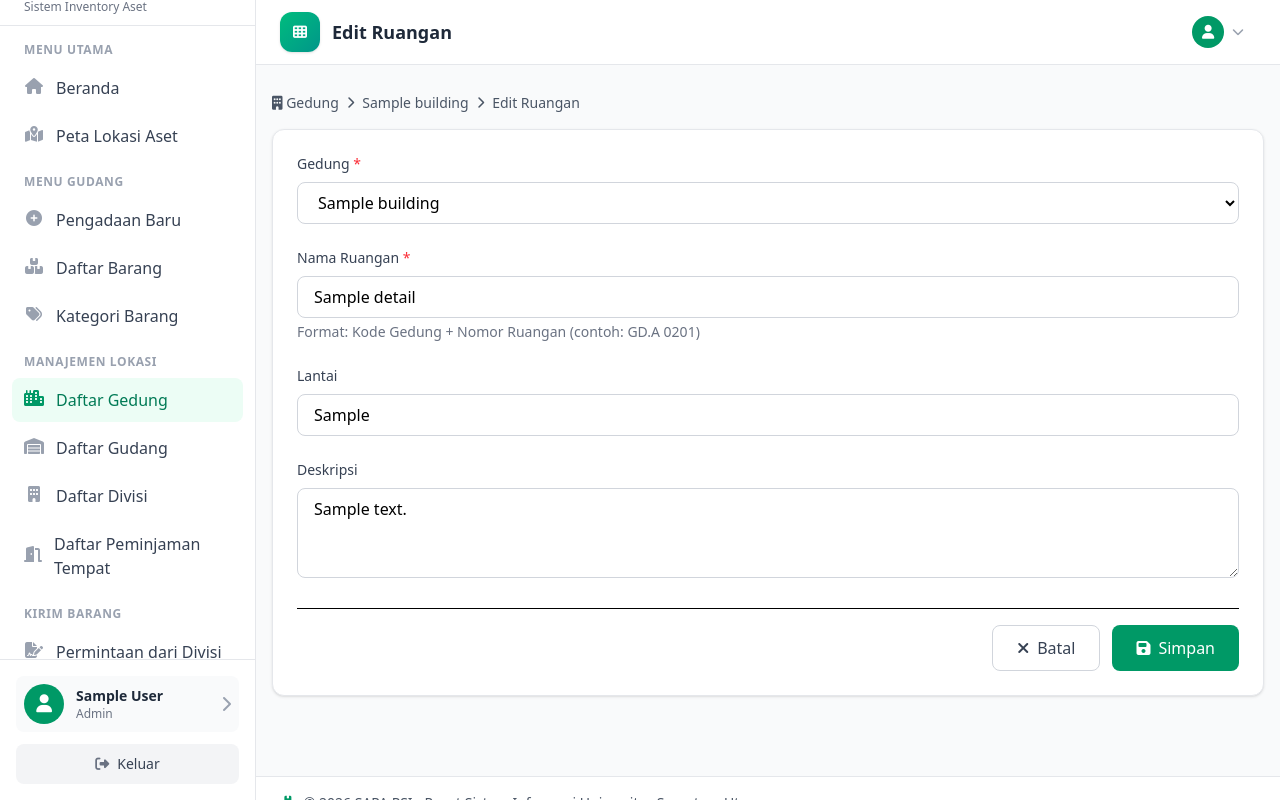
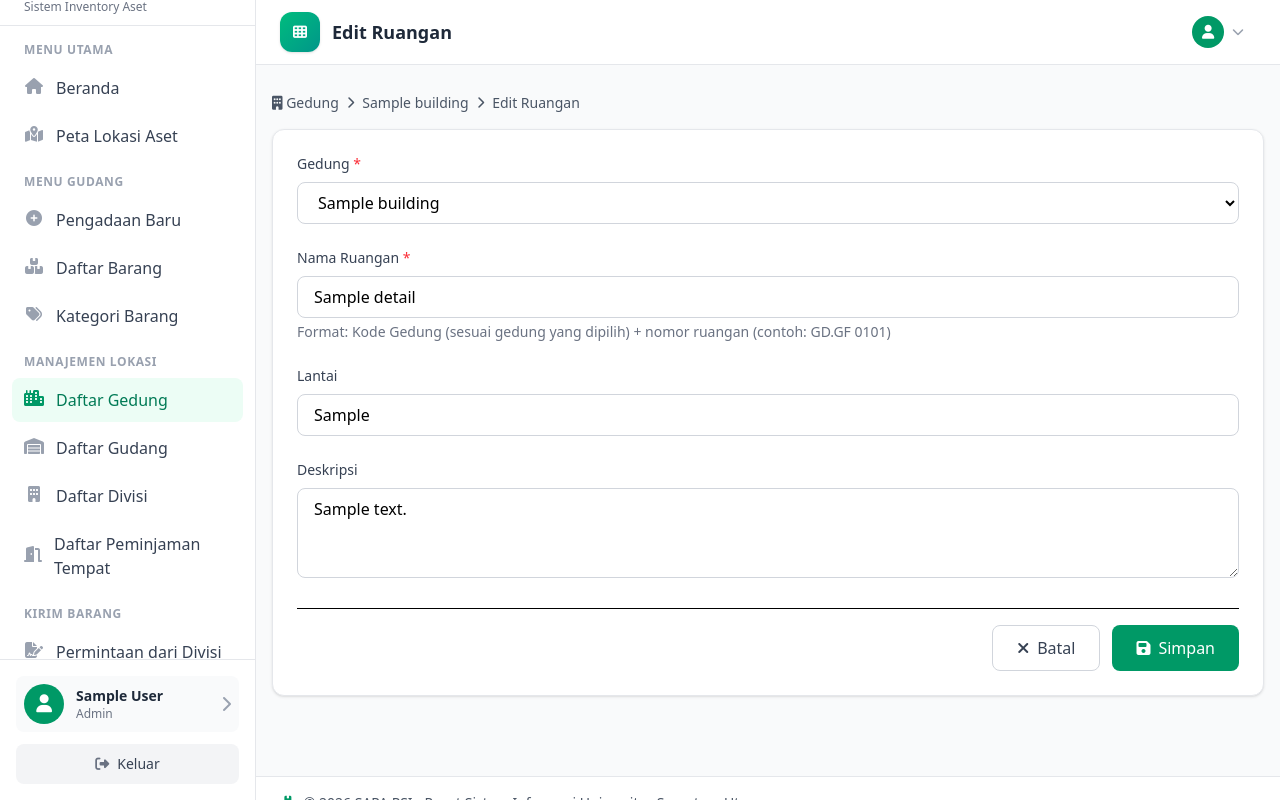
Before and after one commit to Naminiges/Smart-Geo-Inventory, a Flask app: page /buildings/rooms/1/edit in a window 1280 px wide. Run offline with Flask 3, Linux system fonts and the light colour scheme; a user stored in the database is signed in; tables that the repository leaves empty hold one stand-in row (values such as "Sample post"); style sheets or scripts are compiled from the project's sources; parts of the project's set-up code (start-up, migrations or seed data) failed here and were passed over; some libraries are stand-ins or nearby versions.

Commit message:
Update room name format validation and placeholder text in forms for clarity

```diff
--- a/app/forms/warehouse_forms.py
+++ b/app/forms/warehouse_forms.py
@@ -1,4 +1,3 @@
-import re
 from flask_wtf import FlaskForm
 from wtforms import StringField, TextAreaField, FloatField, SelectField, SubmitField
 from wtforms.validators import DataRequired, Length, Optional, NumberRange, ValidationError
@@ -19,10 +18,6 @@ def validate_room_name_format(form, field):
         raise ValidationError('Format nama ruangan tidak valid. Gunakan kode gedung yang sesuai.')
 
     building_code = parts[0]
-
-    # Check building code format (e.g., GD.A, GD.B, GD.H)
-    if not re.match(r'^GD\.[A-Z]$', building_code):
-        raise ValidationError('Format nama ruangan tidak valid. Gunakan kode gedung yang sesuai.')
 
     # Validate that the building code in room_name matches the selected building
     building_id = form.building_id.data
--- a/app/templates/buildings/room_form.html
+++ b/app/templates/buildings/room_form.html
@@ -47,8 +47,8 @@
                 <label class="block text-sm font-medium text-gray-700 mb-2">Nama Ruangan <span class="text-red-500">*</span></label>
                 <input type="text" name="room_name" value="{{ form.room_name.data or '' }}"
                        class="w-full px-4 py-2 border border-gray-300 rounded-lg focus:ring-2 focus:ring-emerald-500 focus:border-emerald-500"
-                       placeholder="Contoh: GD.A 0201" required>
-                <p class="mt-1 text-sm text-gray-500">Format: Kode Gedung + Nomor Ruangan (contoh: GD.A 0201)</p>
+                       placeholder="Contoh: GD.GF 0101" required>
+                <p class="mt-1 text-sm text-gray-500">Format: Kode Gedung (sesuai gedung yang dipilih) + nomor ruangan (contoh: GD.GF 0101)</p>
                 {% if form.room_name.errors %}
                 <p class="mt-1 text-sm text-red-600">{{ form.room_name.errors[0] }}</p>
                 {% endif %}
```
